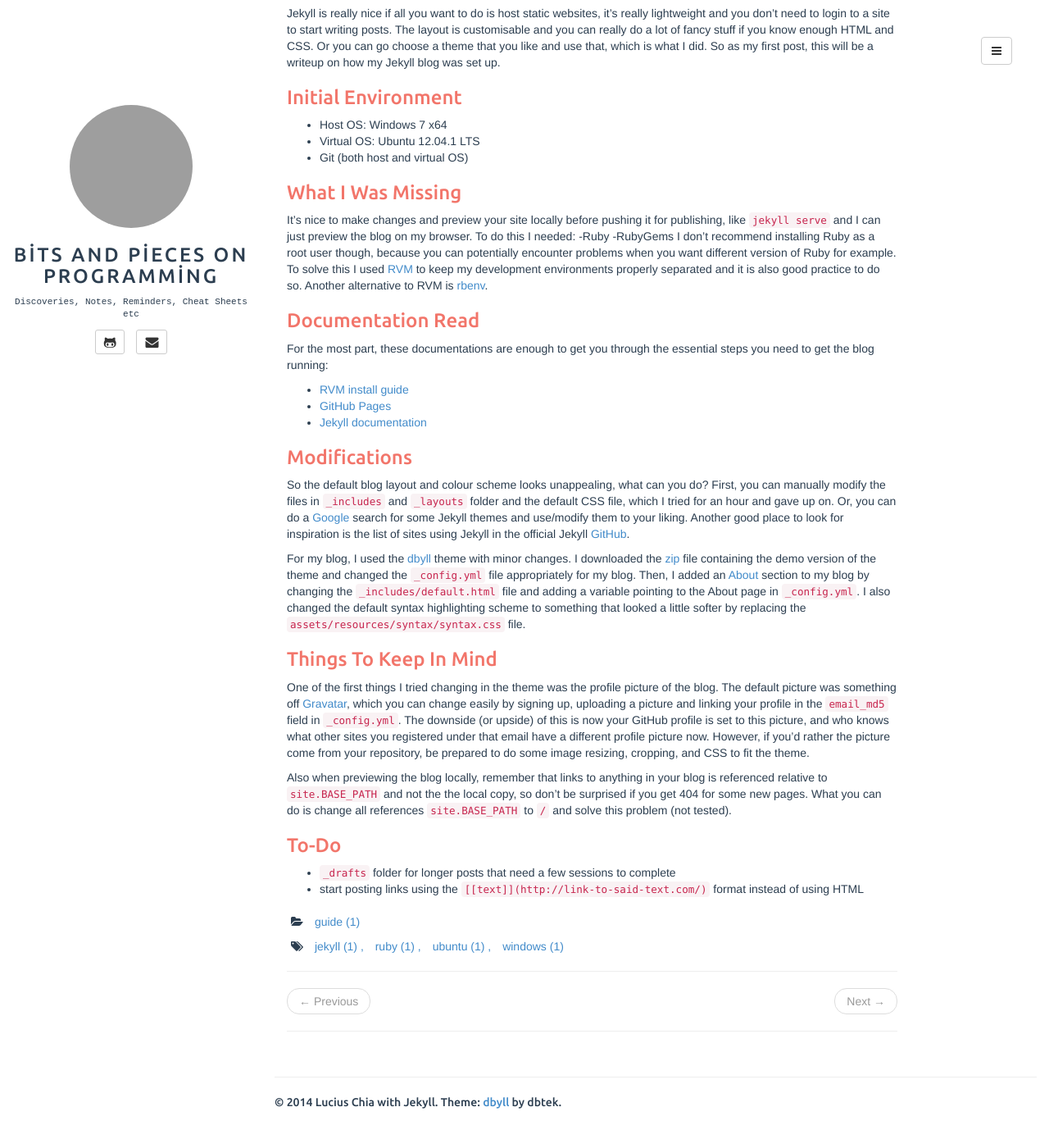
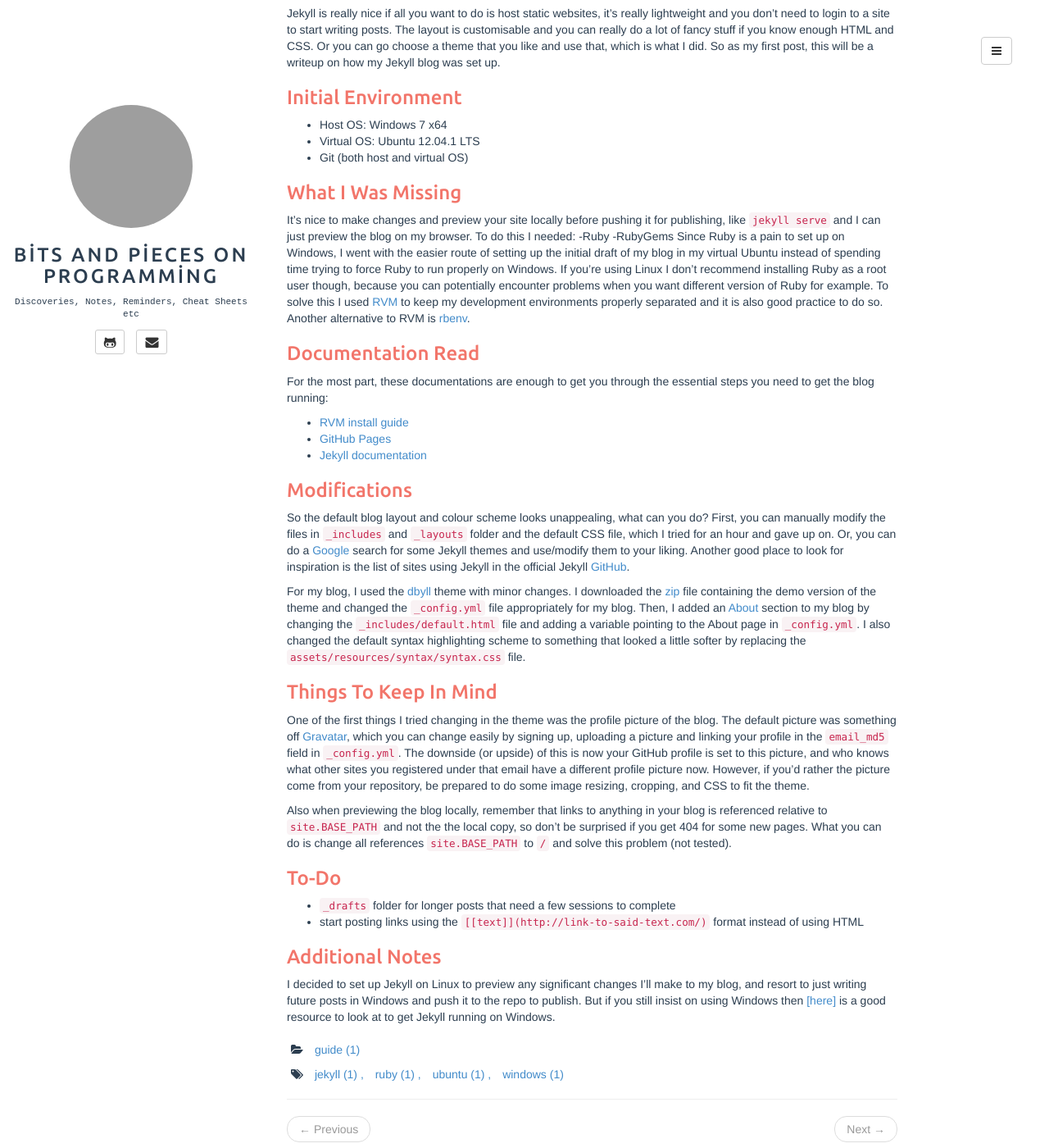
Before and after one commit to cww0909/cww0909.github.io, a Jekyll site: the page built from _posts/2014-02-27-first-post.md, in a window 1280 px wide and 1400 px high, scrolled down 264 px. Shown: the whole window at 82% size. Built offline with Jekyll 4.4.1, drawn with Linux system fonts in a browser that asks for light colours; Markdown is read by kramdown in place of the engine named in the settings; before the commit the page ends 1628 px from its top, so only the background shows below that; grey boxes are pictures that could not be loaded.

Commit message:
edited first post

```diff
--- a/_posts/2014-02-27-first-post.md
+++ b/_posts/2014-02-27-first-post.md
@@ -19,7 +19,7 @@
 It's nice to make changes and preview your site locally before pushing it for publishing, like `jekyll serve` and I can just preview the blog on my browser. To do this I needed:
 -Ruby
 -RubyGems
-I don't recommend installing Ruby as a root user though, because you can potentially encounter problems when you want different version of Ruby for example. To solve this I used <a href="http://rvm.io">RVM</a> to keep my development environments properly separated and it is also good practice to do so. Another alternative to RVM is <a href="github.com/sstephenson/rbenv">rbenv</a>.
+Since Ruby is a pain to set up on Windows, I went with the easier route of setting up the initial draft of my blog in my virtual Ubuntu instead of spending time trying to force Ruby to run properly on Windows. If you're using Linux I don't recommend installing Ruby as a root user though, because you can potentially encounter problems when you want different version of Ruby for example. To solve this I used <a href="http://rvm.io">RVM</a> to keep my development environments properly separated and it is also good practice to do so. Another alternative to RVM is <a href="github.com/sstephenson/rbenv">rbenv</a>.
 
 ### Documentation Read
 For the most part, these documentations are enough to get you through the essential steps you need to get the blog running:
@@ -40,3 +40,6 @@
 ### To-Do
 - `_drafts` folder for longer posts that need a few sessions to complete
 - start posting links using the `[[text]](http://link-to-said-text.com/)` format instead of using HTML
+
+### Additional Notes
+I decided to set up Jekyll on Linux to preview any significant changes I'll make to my blog, and resort to just writing future posts in Windows and push it to the repo to publish. But if you still insist on using Windows then [[here]](https://github.com/juthilo/run-jekyll-on-windows/) is a good resource to look at to get Jekyll running on Windows.
```
